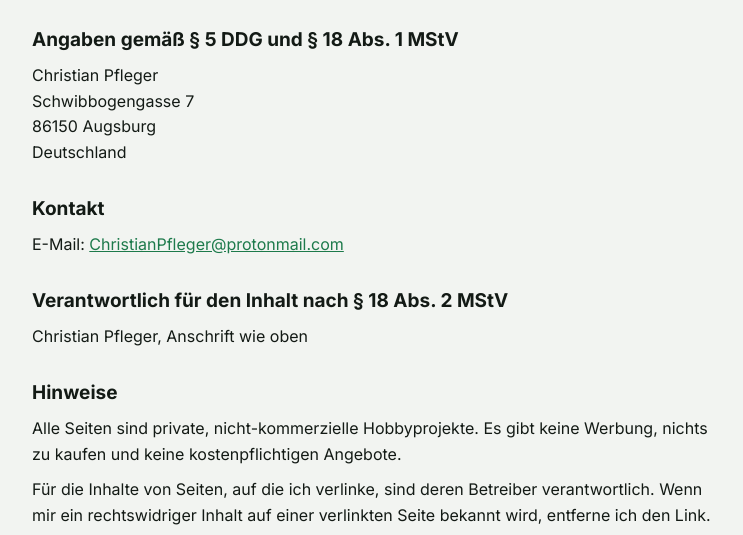
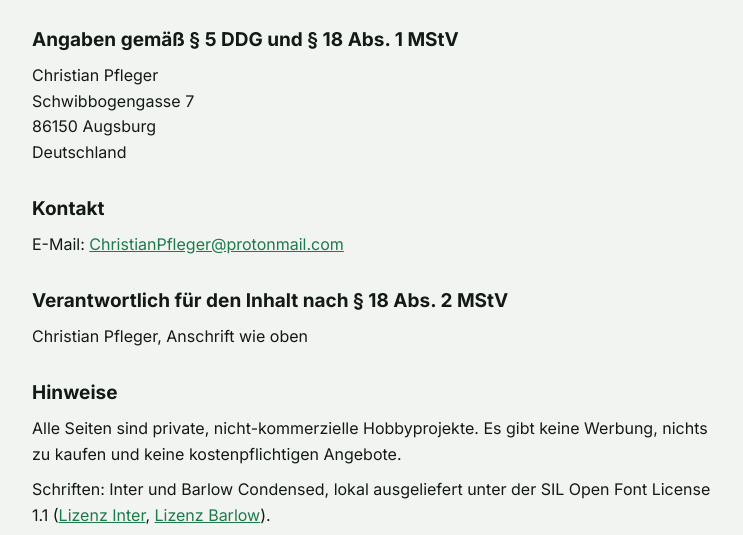
Before and after one commit to DerxRote/landingpage, a website: page public/impressum.html in a window 1280 px wide. Shown: the part 214-749 px from the top of the page, without its empty margins (268-1011 px from the left). Drawn offline with Linux system fonts and the light colour scheme.

Commit message:
Rechtlicher Check: Schrift-Lizenzen, Namensnennung, Nominatim-Regeln (#3)
Lizenztexte der lokal ausgelieferten Schriften (SIL OFL) beilegen und im Impressum nennen.
GPS-Art: OSM-Namensnennung 'OpenStreetMap-Mitwirkende' + FOSSGIS auf der Karte und in der GPX-Datei,
Nominatim-Anfragen auf 1 pro Sekunde drosseln. Darts: Gastmodus-Text zum Offline-Zwischenspeicher präzisiert.


Claude-Session: https://claude.ai/code/session_01DcdNTK5XpkXxyGdeFwj6si

Co-authored-by: Claude <noreply@anthropic.com>

```diff
--- a/public/impressum.html
+++ b/public/impressum.html
@@ -28,6 +28,7 @@
 
 <h2>Hinweise</h2>
 <p>Alle Seiten sind private, nicht-kommerzielle Hobbyprojekte. Es gibt keine Werbung, nichts zu kaufen und keine kostenpflichtigen Angebote.</p>
+<p>Schriften: Inter und Barlow Condensed, lokal ausgeliefert unter der SIL Open Font License 1.1 (<a href="/fonts/LICENSE-Inter.txt">Lizenz Inter</a>, <a href="/fonts/LICENSE-BarlowCondensed.txt">Lizenz Barlow</a>).</p>
 <p>Für die Inhalte von Seiten, auf die ich verlinke, sind deren Betreiber verantwortlich. Wenn mir ein rechtswidriger Inhalt auf einer verlinkten Seite bekannt wird, entferne ich den Link.</p>
 
 <h2>Datenschutz</h2>
```
Also changed, not shown: public/fonts/LICENSE-BarlowCondensed.txt (added), public/fonts/LICENSE-Inter.txt (added).
